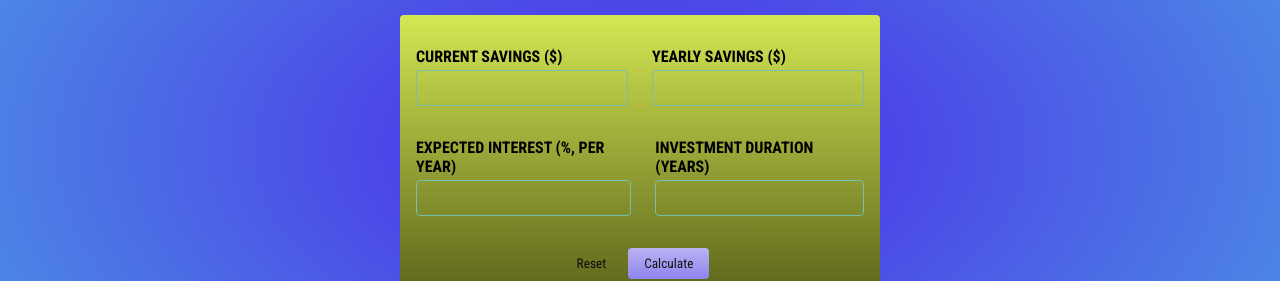
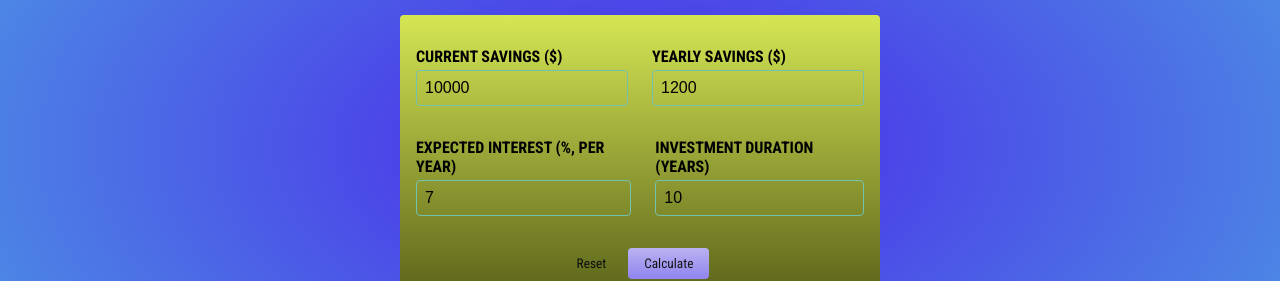
Before and after one commit to irinamihai150/investcalc, a React (Create React App) app: page / in a window 1280 px wide. Shown: the part 211-492 px from the top of the page. Built offline with nearby package versions, Linux system fonts and the light colour scheme.

Commit message:
listen events

```diff
--- a/src/components/UserInput.js
+++ b/src/components/UserInput.js
@@ -1,7 +1,14 @@
 import React, { useState } from "react"
 import "./UserInput.css"
+const initialUserInput = {
+	"current-savings": 10000,
+	"yearly-contribution": 1200,
+	"expected-return": 7,
+	duration: 10,
+}
 const UserInput = () => {
-	const [userInput, setUserInput] = useState("")
+	const [userInput, setUserInput] = useState(initialUserInput)
+
 	const calculateHandler = (userInput) => {
 		// Should be triggered when form is submitted
 		// You might not directly want to bind it to the submit event on the form though...
@@ -30,14 +37,19 @@ const UserInput = () => {
 	}
 
 	const resetHandler = () => {
-		console.log("resetHandler")
+		setUserInput(initialUserInput)
 	}
 	const submitHandler = (e) => {
 		e.preventDefault()
-		console.log("submitHandler")
+		console.log(e)
 	}
-	const changeHandler = () => {
-		console.log("changeHandler")
+	const inputChangeHandler = (input, value) => {
+		setUserInput((prevInput) => {
+			return {
+				...prevInput,
+				[input]: value,
+			}
+		})
 	}
 	return (
 		<div>
@@ -45,11 +57,25 @@ const UserInput = () => {
 				<div className='input-group'>
 					<p>
 						<label htmlFor='current-savings'>Current Savings ($)</label>
-						<input type='number' id='current-savings' />
+						<input
+							onChange={(event) =>
+								inputChangeHandler(`current-savings`, event.target.value)
+							}
+							value={userInput["current-savings"]}
+							type='number'
+							id='current-savings'
+						/>
 					</p>
 					<p>
 						<label htmlFor='yearly-contribution'>Yearly Savings ($)</label>
-						<input type='number' id='yearly-contribution' />
+						<input
+							onChange={(event) =>
+								inputChangeHandler(`yearly-contribution`, event.target.value)
+							}
+							value={userInput["yearly-contribution"]}
+							type='number'
+							id='yearly-contribution'
+						/>
 					</p>
 				</div>
 				<div className='input-group'>
@@ -57,11 +83,25 @@ const UserInput = () => {
 						<label htmlFor='expected-return'>
 							Expected Interest (%, per year)
 						</label>
-						<input type='number' id='expected-return' />
+						<input
+							onChange={(event) =>
+								inputChangeHandler(`expected-return`, event.target.value)
+							}
+							value={userInput["expected-return"]}
+							type='number'
+							id='expected-return'
+						/>
 					</p>
 					<p>
 						<label htmlFor='duration'>Investment Duration (years)</label>
-						<input type='number' id='duration' />
+						<input
+							onChange={(event) =>
+								inputChangeHandler(`duration`, event.target.value)
+							}
+							value={userInput["duration"]}
+							type='number'
+							id='duration'
+						/>
 					</p>
 				</div>
 				<p className='actions'>
```
